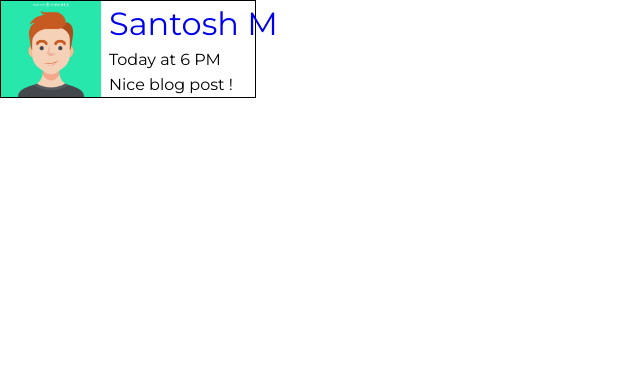
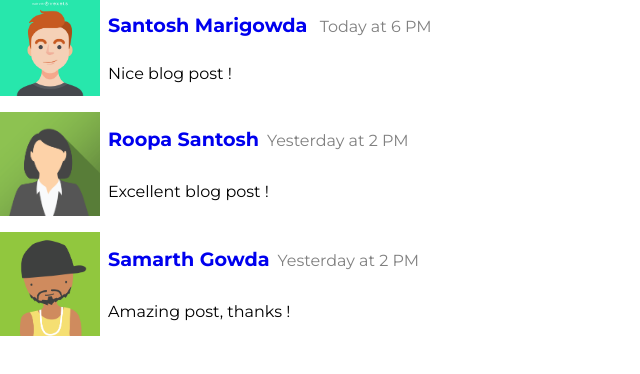
Before and after one commit to smarigowda/modernReactCardComponent, a React app: page / in a window 1280 px wide. Shown: the whole page, without its empty margins (0-640 px from the left). Built offline with nearby package versions, Linux system fonts and the light colour scheme.

Commit message:
three cards, copy paste

```diff
--- a/src/index.js
+++ b/src/index.js
@@ -14,11 +14,35 @@ const App = () => {
                     <img className="avatar-image" src="/avatar-1.jpg" alt="avatar image" ></img>
                 </a>
                 <div className="content">
-                    <a className="author" href="/">Santosh M</a>
                     <div className="metadata">
+                        <a className="author" href="/">Santosh Marigowda</a>
                         <span className="date"> Today at 6 PM</span>
                     </div>
-                    <div className="text"> Nice blog post !</div>
+                    <div className="text">Nice blog post !</div>
+                </div>
+            </div>
+            <div className="comment">
+                <a href="/" className="avatar-container">
+                    <img className="avatar-image" src="/avatar-2.png" alt="avatar image" ></img>
+                </a>
+                <div className="content">
+                    <div className="metadata">
+                        <a className="author" href="/">Roopa Santosh</a>
+                        <span className="date">Yesterday at 2 PM</span>
+                    </div>
+                    <div className="text">Excellent blog post !</div>
+                </div>
+            </div>
+            <div className="comment">
+                <a href="/" className="avatar-container">
+                    <img className="avatar-image" src="/avatar-3.png" alt="avatar image" ></img>
+                </a>
+                <div className="content">
+                    <div className="metadata">
+                        <a className="author" href="/">Samarth Gowda</a>
+                        <span className="date">Yesterday at 2 PM</span>
+                    </div>
+                    <div className="text">Amazing post, thanks !</div>
                 </div>
             </div>
         </div>
--- a/src/main.scss
+++ b/src/main.scss
@@ -26,10 +26,11 @@ body {
 
 .comment {
     display: grid;
-    max-width: 20%;
+    max-width: 50%;
     grid-gap: .5rem;
-    grid-template-columns: 100px 200px;
-    border: 1px solid black;
+    grid-template-columns: 100px 1fr;
+    margin-bottom: 1rem;
+    // border: 1px solid black;
 }
 .avatar-image {
     width: 100%;
@@ -44,5 +45,10 @@ body {
 .author {
     // text-align: center;
     text-decoration: none;
-    font-size: 2rem;
+    font-size: 1.2rem;
+    font-weight: 700;
 }
+.date {
+    margin-left: .5rem;
+    color: gray;
+}
```
Also changed, not shown: public/avatar-2.png (added), public/avatar-3.png (added).
